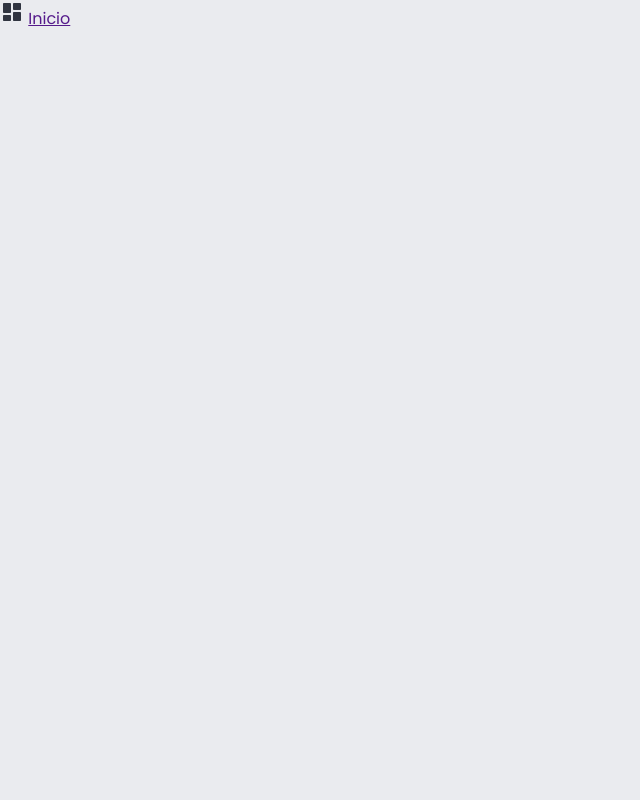
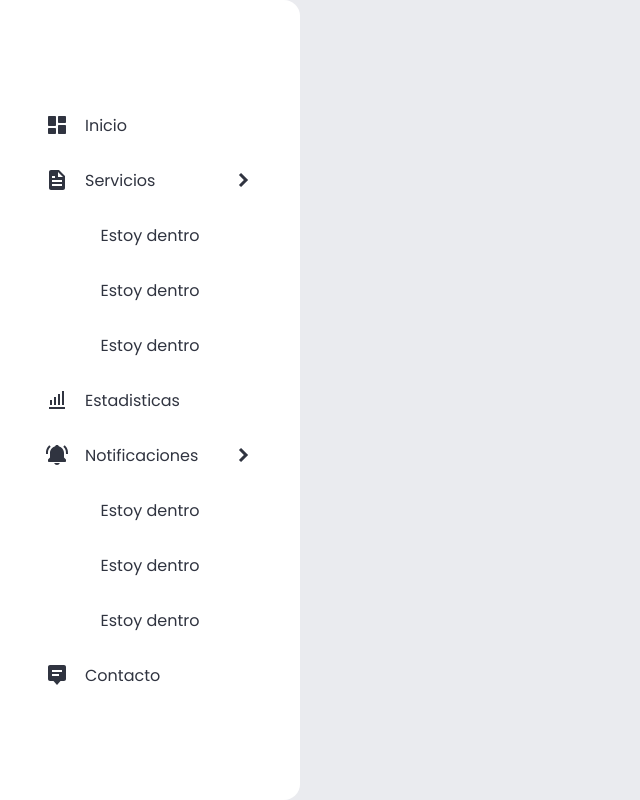
Before and after one commit to Arzival/NavDD, a plain HTML site: page index.html in a window 1280 px wide. Shown: the whole page, without its empty margins (0-640 px from the left). Drawn offline with Linux system fonts and the light colour scheme.

Commit message:
dando forma a la lista con estilos

```diff
--- a/estilos.css
+++ b/estilos.css
@@ -9,3 +9,47 @@ body{
           background: #EAEBEF;
           font-family: 'Poppins', sans-serif;
 }
+
+.nav{
+          width: 300px;
+}
+
+.nav__link{
+          color: #303440;
+          display: block;
+          padding: 15px 0;
+          text-decoration: none;
+}
+
+.list{
+          width: 100%;
+          height: 100vh;
+          display: flex;
+          justify-content: center;
+          flex-direction: column;
+          border-radius: 0 16px 16px 0;
+          background: white;
+}
+
+.list__item{
+          list-style: none;
+          width: 100%;
+          text-align: center;
+          overflow: hidden;
+}
+
+.list__item--click{
+          cursor: pointer;
+}
+
+.list__button{
+          display: flex;
+          align-items: center;
+          gap: 1em;
+          width: 70%;
+          margin: 0 auto;
+}
+
+.list__arrow{
+          margin-left: auto;
+}
--- a/index.html
+++ b/index.html
@@ -10,12 +10,65 @@
 <body>
           <nav class="nav">
                     <ul class="list">
-                              <li class="listo__item">
+                              <li class="list__item">
                                         <div class="list__button">
                                                   <img src="assets/dashboard.svg" alt="alt" class="list__img">
                                                   <a href="" class="nav__link">Inicio</a>
                                         </div>
                               </li>
+
+                              <li class="list__item list__item--click">
+                                        <div class="list__button list__buttom--click">
+                                                  <img src="assets/docs.svg" alt="" class="list__img">
+                                                  <a href="" class="nav__link">Servicios</a>
+                                                  <img src="assets/arrow.svg" class="list__arrow">
+                                        </div>
+                                        <ul class="list__show">
+                                                  <li class="list__inside">
+                                                            <a href="" class="nav__link nav__link--inside">Estoy dentro</a>
+                                                  </li>
+                                                  <li class="list__inside">
+                                                            <a href="" class="nav__link nav__link--inside">Estoy dentro</a>
+                                                  </li>
+                                                  <li class="list__inside">
+                                                            <a href="" class="nav__link nav__link--inside">Estoy dentro</a>
+                                                  </li>
+                                        </ul>
+                              </li>
+
+                              <li class="list__item">
+                                        <div class="list__button">
+                                                  <img src="assets/stats.svg" alt="alt" class="list__img">
+                                                  <a href="" class="nav__link">Estadisticas</a>
+                                        </div>
+                              </li>
+
+                              <li class="list__item list__item--click">
+                                        <div class="list__button list__buttom--click">
+                                                  <img src="assets/bell.svg" alt="" class="list__img">
+                                                  <a href="" class="nav__link">Notificaciones</a>
+                                                  <img src="assets/arrow.svg" class="list__arrow">
+                                        </div>
+                                        <ul class="list__show">
+                                                  <li class="list__inside">
+                                                            <a href="" class="nav__link nav__link--inside">Estoy dentro</a>
+                                                  </li>
+                                                  <li class="list__inside">
+                                                            <a href="" class="nav__link nav__link--inside">Estoy dentro</a>
+                                                  </li>
+                                                  <li class="list__inside">
+                                                            <a href="" class="nav__link nav__link--inside">Estoy dentro</a>
+                                                  </li>
+                                        </ul>
+                              </li>
+
+                              <li class="list__item">
+                                        <div class="list__button">
+                                                  <img src="assets/message.svg" alt="alt" class="list__img">
+                                                  <a href="" class="nav__link">Contacto</a>
+                                        </div>
+                              </li>
+
                     </ul>
           </nav>
 
```
